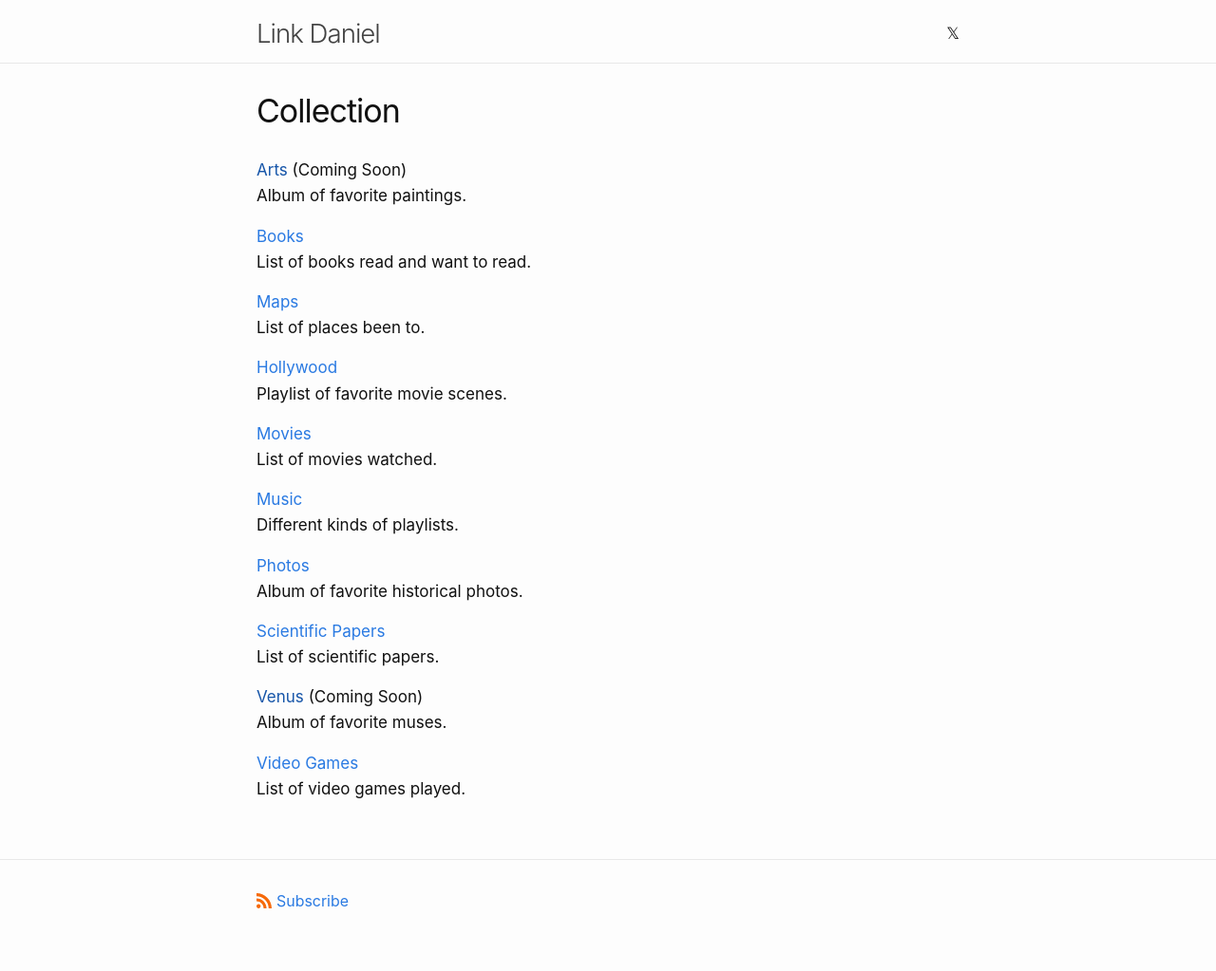
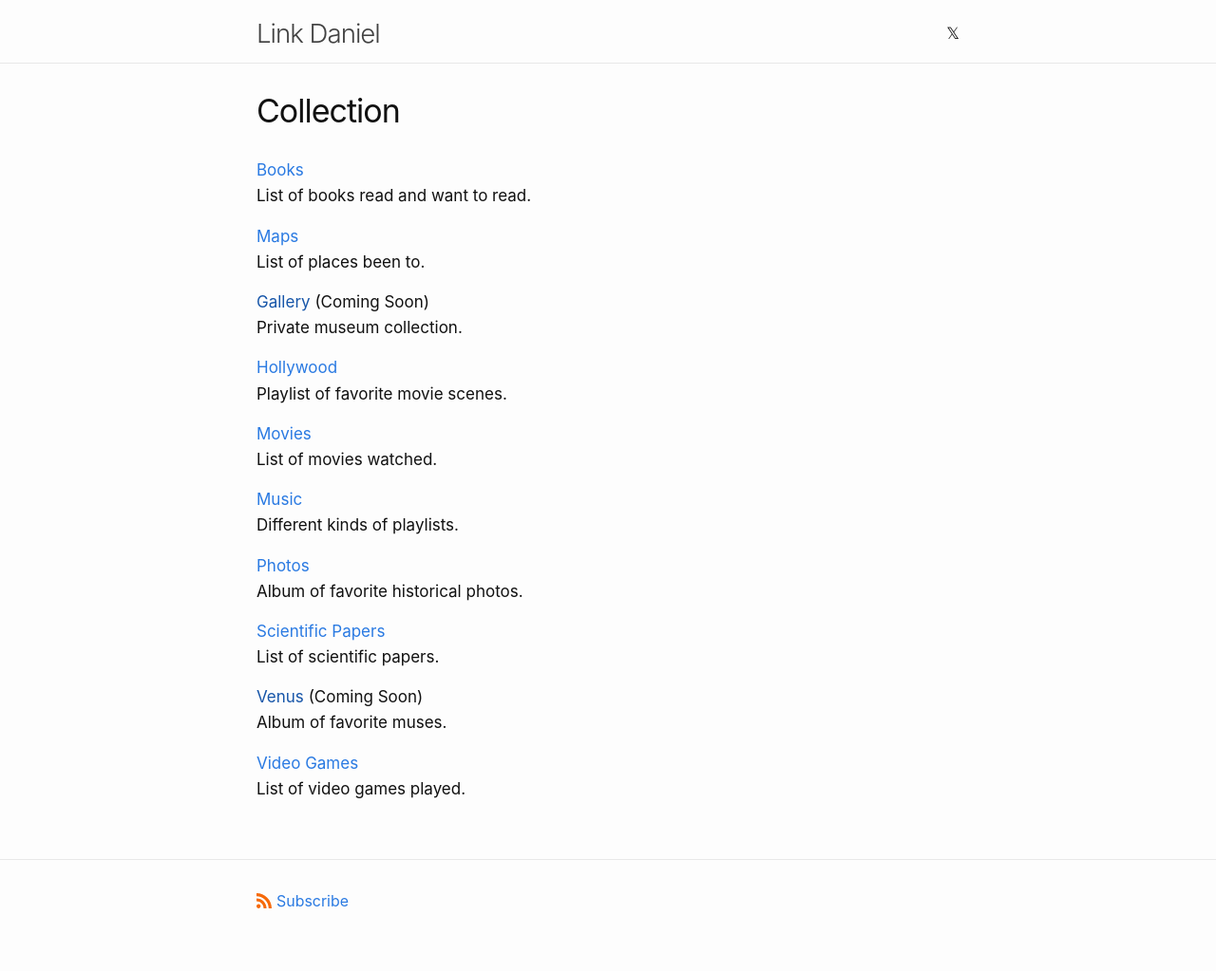
Before and after one commit to link-daniel/link.github.io, a Jekyll site: the page built from collection.md, in a window 1280 px wide. Shown: the whole page at 95% size. Built offline with Jekyll 4.4.1, drawn with Linux system fonts in a browser that asks for light colours.

Commit message:
Update collection.md

```diff
--- a/collection.md
+++ b/collection.md
@@ -3,10 +3,6 @@ layout: page
 title: Collection
 permalink: /collection/
 ---
-
-<a href="">Arts</a> (Coming Soon)
-<br>
-Album of favorite paintings.
 
 <a href="https://www.goodreads.com/review/list/95737422?shelf=read&sort=date_added">Books</a>
 <br>
@@ -16,10 +12,13 @@ List of books read and want to read.
 <br>
 List of places been to.
 
+<a href="">Gallery</a> (Coming Soon)
+<br>
+Private museum collection.
+
 <a href="https://www.youtube.com/playlist?list=PL3IOQtA2di8P_t579vfZJUjdLs8fgK0H8">Hollywood</a>
 <br>
 Playlist of favorite movie scenes.
-
 
 <a href="https://www.imdb.com/user/ur85826373/watchlist?sort=date_added%2Cdesc&view=detail">Movies</a>
 <br>
```
